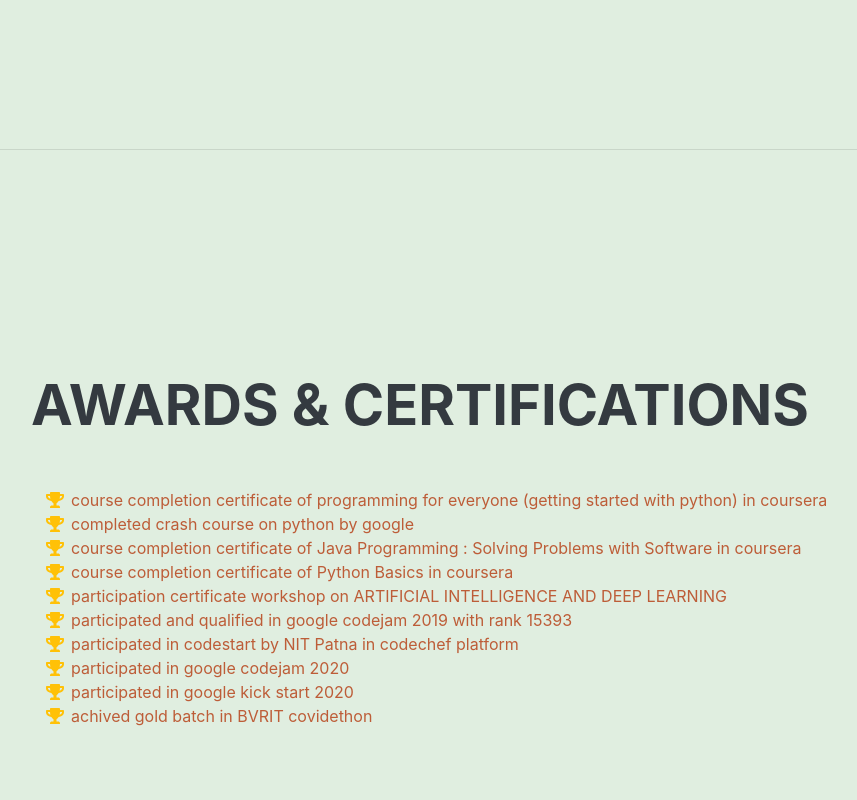
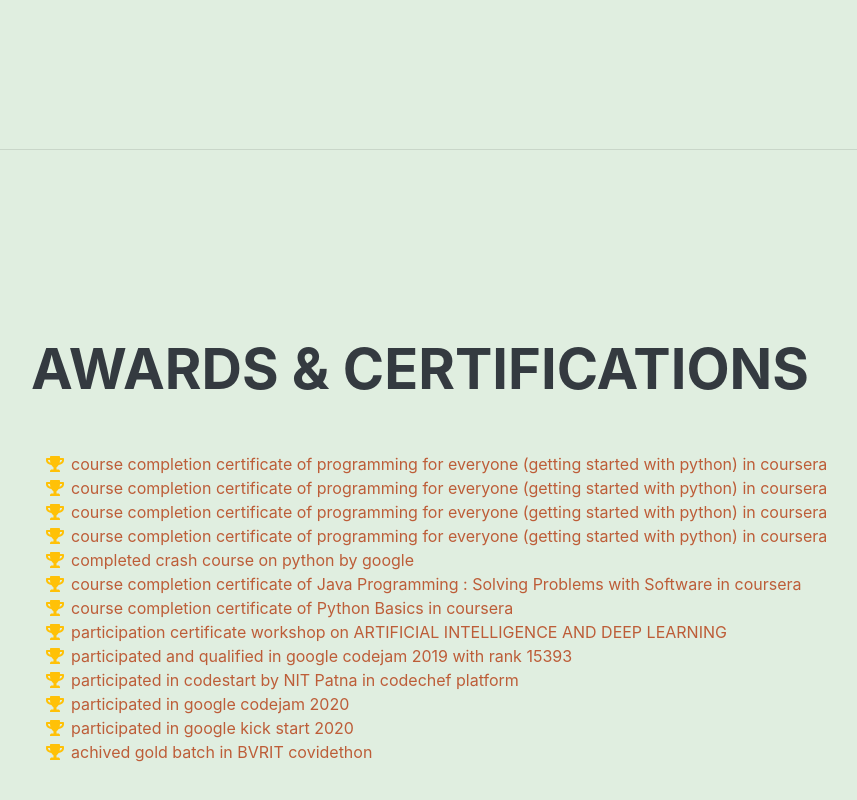
Before and after one commit to hemanthsagar/hemanthsagar.github.io, a plain HTML site: page index.html in a window 1280 px wide. Shown: the part 3855-4655 px from the top of the page, without its empty margins (289-1146 px from the left). Drawn offline with nearby package versions, Linux system fonts and the light colour scheme; a web font is replaced by a local one.

Commit message:
Update index.html

```diff
--- a/index.html
+++ b/index.html
@@ -165,6 +165,15 @@
                 <div class="resume-section-content">
                     <h2 class="mb-5">Awards & Certifications</h2>
                     <ul class="fa-ul mb-0">
+			<li>
+                            <span class="fa-li"><i class="fas fa-trophy text-warning"></i></span><a href=https://drive.google.com/file/d/1PXiZ10hqKs8DSv8MVY3g9ImCikFHkh9W/view?usp=sharing>course completion certificate of programming for everyone (getting started with python) in coursera</a>
+                        </li>
+			<li>
+                            <span class="fa-li"><i class="fas fa-trophy text-warning"></i></span><a href=https://drive.google.com/file/d/1VuFGoFATOlGf9hlkpDOwR4KKp4cGMYJ1/view?usp=sharing>course completion certificate of programming for everyone (getting started with python) in coursera</a>
+                        </li>
+			<li>
+                            <span class="fa-li"><i class="fas fa-trophy text-warning"></i></span><a href=https://www.credly.com/badges/57581853-1028-47e5-8c2c-ba966e68ddf3>course completion certificate of programming for everyone (getting started with python) in coursera</a>
+                        </li>
                         <li>
                             <span class="fa-li"><i class="fas fa-trophy text-warning"></i></span><a href=https://drive.google.com/file/d/1Z89njGuxJcjQkmZu7FWazrmLZiTeK72K/view?usp=sharing>course completion certificate of programming for everyone (getting started with python) in coursera</a>
                         </li>
```
